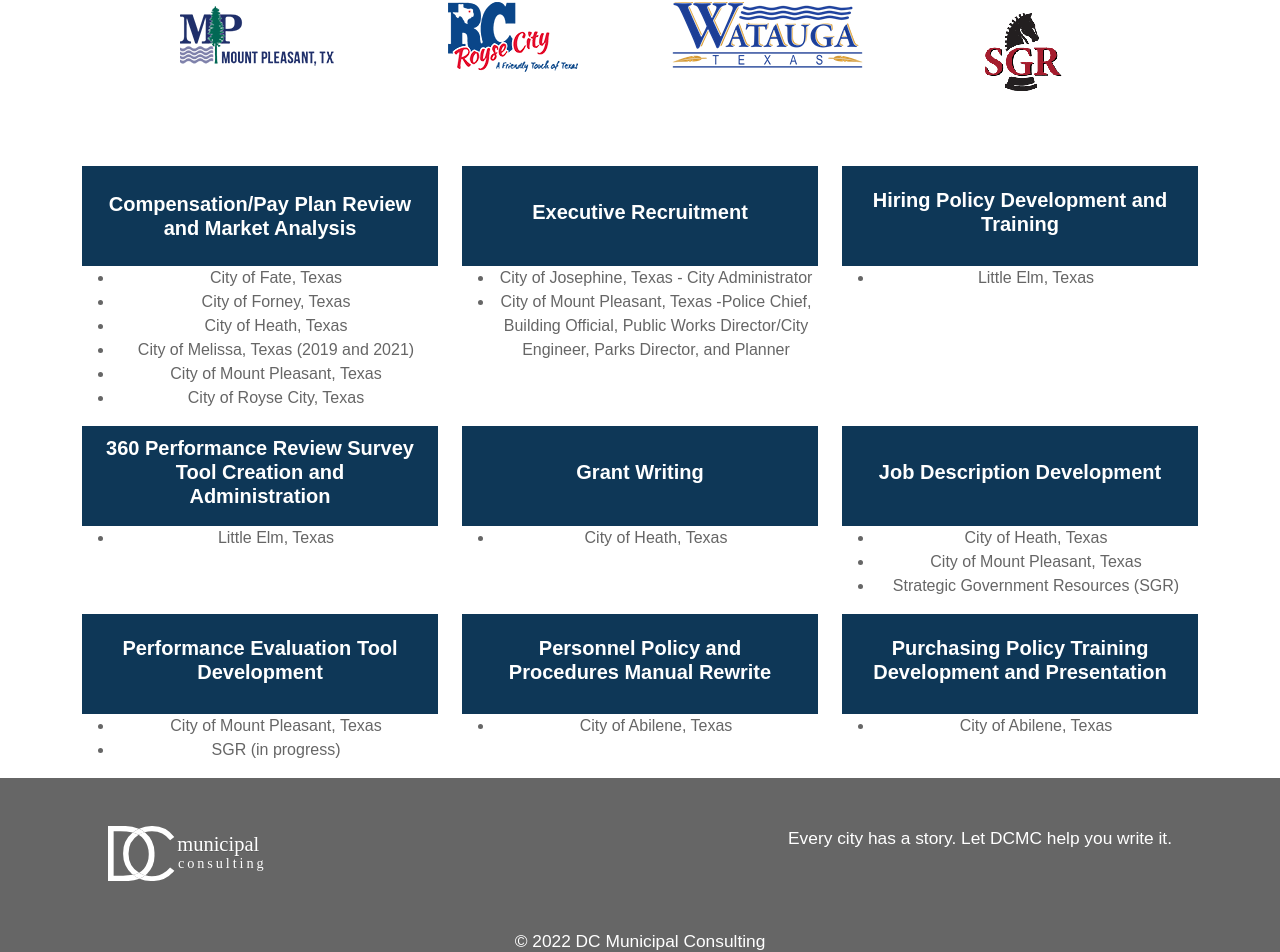
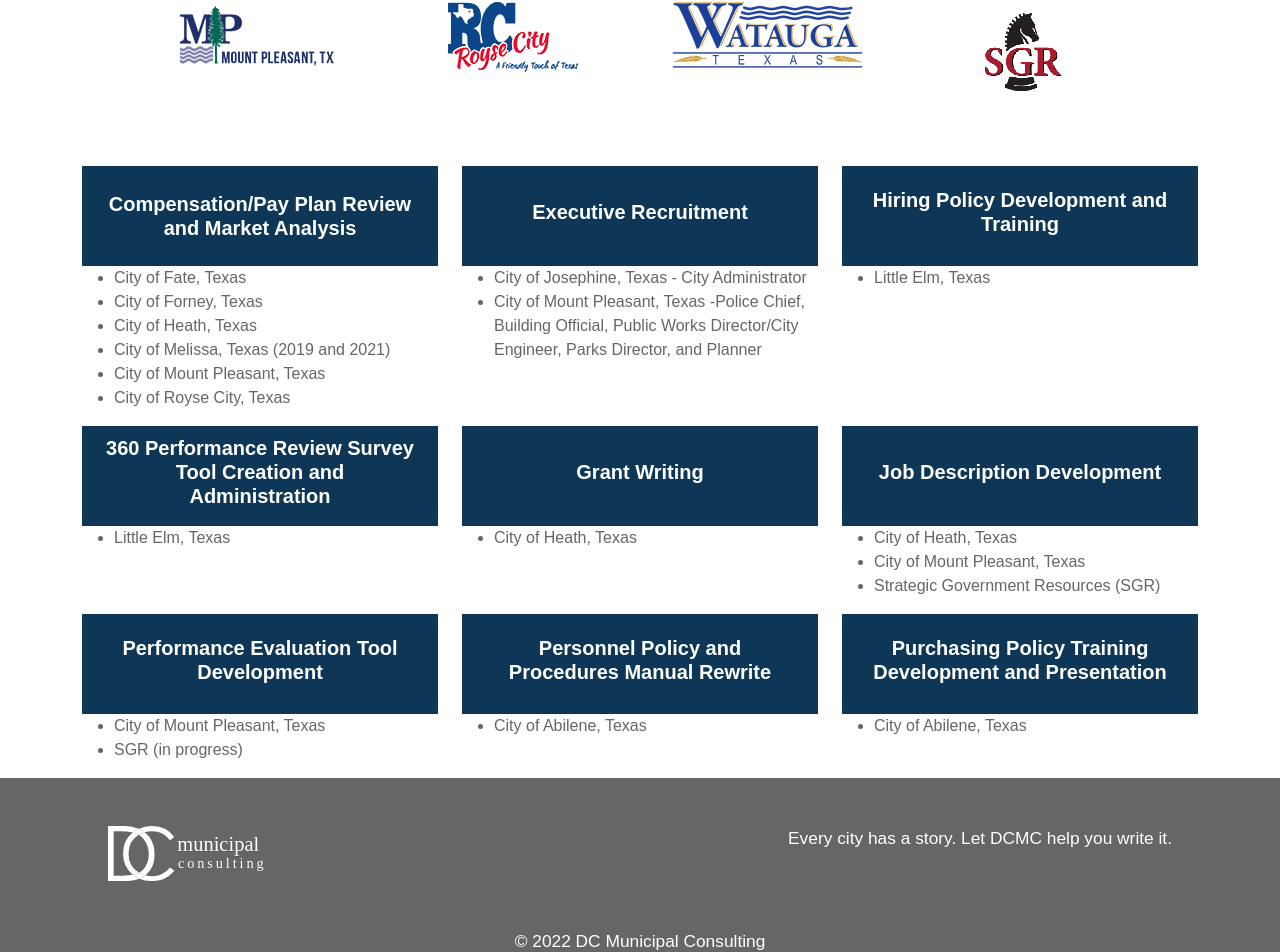
Before and after one commit to Sstefansdottir0620/dc-consulting, a React (Create React App) app: page /services in a window 1280 px wide. Shown: the part 906-1858 px from the top of the page. Built offline with nearby package versions, Linux system fonts and the light colour scheme.

Commit message:
update about pictures and service page

```diff
--- a/src/pages/Services.js
+++ b/src/pages/Services.js
@@ -117,7 +117,7 @@
             <div className="row mt-2 justify-content-between service-row">
               <div className="col-sm-4 m-0">
                 <div className="row justify-content-center">
-                  <div className="col text-center">
+                  <div className="col text-left">
                     <div className="row background align-items-center m-0">
                       <h1 className="text-white m-0">Compensation/Pay Plan Review and Market Analysis</h1>
                     </div>
@@ -134,7 +134,7 @@
               </div>
               <div className="col-sm-4 m-0">
                 <div className="row justify-content-center">
-                  <div className="col text-center">
+                  <div className="col text-left">
                     <div className="row background align-items-center m-0">
                       <h1 className='text-white'>Executive Recruitment</h1>
                     </div>
@@ -151,7 +151,7 @@
               </div>
               <div className="col-sm-4 m-0">
                 <div className="row justify-content-center">
-                  <div className="col text-center">
+                  <div className="col text-left">
                     <div className="row background align-items-center m-0">
                       <h1 className='text-white'>Hiring Policy Development and Training</h1>
                     </div>
@@ -163,7 +163,7 @@
               </div>
               <div className="col-sm-4 m-0">
                 <div className="row justify-content-center">
-                  <div className="col text-center">
+                  <div className="col text-left">
                     <div className="row background align-items-center m-0">
                       <h1 className='text-white'>
                       360 Performance Review Survey Tool Creation and
@@ -178,7 +178,7 @@
               </div>
               <div className="col-sm-4 m-0">
                 <div className="row justify-content-center">
-                  <div className="col text-center">
+                  <div className="col text-left">
                     <div className="row background align-items-center m-0">
                       <h1 className='text-white'>Grant Writing</h1>
                     </div>
@@ -190,7 +190,7 @@
               </div>
               <div className="col-sm-4 m-0">
                 <div className="row justify-content-center">
-                  <div className="col text-center">
+                  <div className="col text-left">
                     <div className="row background align-items-center m-0">
                       <h1 className='text-white'>Job Description Development</h1>
                     </div>
@@ -204,7 +204,7 @@
               </div>
               <div className="col-sm-4 m-0">
                 <div className="row justify-content-center">
-                  <div className="col text-center">
+                  <div className="col text-left">
                     <div className="row background align-items-center m-0">
                       <h1 className='text-white'>Performance Evaluation Tool Development</h1>
                     </div>
@@ -217,7 +217,7 @@
               </div>
               <div className="col-sm-4 m-0">
                 <div className="row justify-content-center">
-                  <div className="col text-center">
+                  <div className="col text-left">
                     <div className="row background align-items-center m-0">
                       <h1 className='text-white'>Personnel Policy and Procedures Manual Rewrite</h1>
                     </div>
@@ -229,7 +229,7 @@
               </div>
               <div className="col-sm-4 m-0">
                 <div className="row justify-content-center">
-                  <div className="col text-center">
+                  <div className="col text-left">
                     <div className="row background align-items-center m-0">
                       <h1 className='text-white'>Purchasing Policy Training Development and Presentation</h1>
                     </div>
```
Also changed, not shown: src/images/profile01.jpg, src/images/profile02.jpg.
